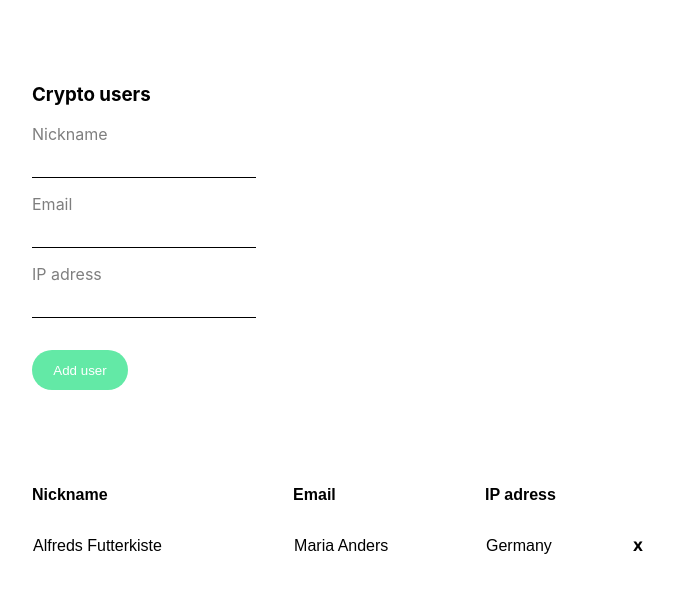
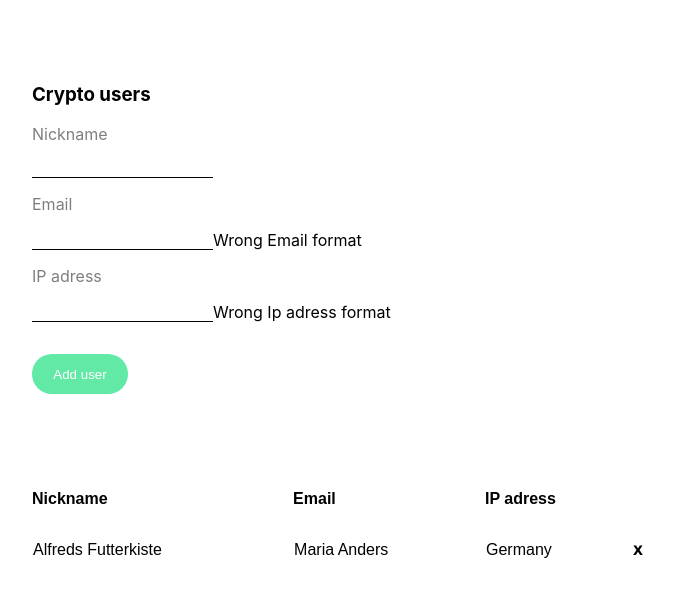
Before and after one commit to RadekGluchowski/Login, a React (Create React App) app: page / in a window 1280 px wide. Shown: the top 596 px of the page, without its empty margins (288-961 px from the left). Built offline with nearby package versions, Linux system fonts and the light colour scheme.

Commit message:
html structure, form validation

```diff
--- a/src/components/auth/AuthSignUp.js
+++ b/src/components/auth/AuthSignUp.js
@@ -1,5 +1,6 @@
 import React, { Component } from 'react'
 import './AuthSignUp.scss'
+import FormErrors from './FormErrors'
 
 export default class AuthSignUp extends Component {
     constructor(props) {
@@ -9,51 +10,124 @@ export default class AuthSignUp extends Component {
             nickname: "",
             email: "",
             ip: "",
+            formErrors: { nickname: "", email: '', ip: "" },
+            validNickname: false,
+            validEmail: false,
+            validIp: false,
         }
-
     }
 
     onChangeHandler = (e) => {
+        const id = e.target.id
+        const value = e.target.value
+        this.setState({ [id]: value },
+            () => { this.validateField(id, value) });
+    }
+
+    validateField(fieldName, value) {
+        let fieldValidationErrors = this.state.formErrors;
+        let validNickname = this.state.validNickname;
+        let validEmail = this.state.validEmail;
+        let validIp = this.state.validIp;
+
+        switch (fieldName) {
+            case 'nickname':
+                validNickname = value.match(/[A-Z][a-zA-Z][^#&<>\"~;$^%{}?]{1,20}$/);
+                fieldValidationErrors.nickname = validNickname ? '' : ' is invalid';
+                break;
+            case 'email':
+                validEmail = value.match(/^([\w.%+-]+)@([\w-]+\.)+([\w]{2,})$/i);
+                fieldValidationErrors.email = validEmail ? '' : 'is invalid';
+                break;
+            case 'ip':
+                validIp = value.match(/^(?:(?:25[0-5]|2[0-4][0-9]|[01]?[0-9][0-9]?)\.){3}(?:25[0-5]|2[0-4][0-9]|[01]?[0-9][0-9]?)$/)
+                fieldValidationErrors.ip = validIp ? '' : 'is invalid';
+                break;
+            default:
+                break;
+        }
         this.setState({
-            [e.target.id]: e.target.value
-        })
-        console.log(this.state.nickname)
+            formErrors: fieldValidationErrors,
+            validEmail: validEmail,
+            validNickname: validNickname,
+            validIp: validIp,
+        }, this.validateForm)
+    }
+
+
+
+    validateForm() {
+        this.setState({ formValid: this.state.validEmail && this.state.validNickname && this.state.validIp })
     }
 
     render() {
 
 
+        /*
+                // eslint-disable-next-line no-lone-blocks
+                {Object.keys(this.state.formErrors).map((fieldName, i) => {
+                    if (this.state.formErrors[fieldName].length > 0) {
+                    console.log(fieldName)
+                        if (fieldName === "nickname") {
+                            this.setState({
+                                errorNickname: true
+                            })
+                            } else if (fieldName === "email") {
+                                this.setState({
+                                    errorEmail: true
+                                })
+                        } else {
+                            this.setState({
+                                errorIp: true
+                            })
+                         }
+
+                    } else { return '';}
+                })};
+         */
+
         return (
             <div className='signup-container'>
+                <div className='login-form' >
                     <h3> Crypto users</h3>
                     <div className='inputs-container'>
                         <form>
-                        <div className='input'>
+                            <div className='input-container'>
                                 <span> Nickname </span>
+                                <div className="input">
                                     <input
                                         id="nickname"
-                                onChange={this.onChangeHandler}
+                                        onChange={(e) => this.onChangeHandler(e)}
                                     />
+                                    <p> {this.state.validNickname} </p>
+                                </div>
                             </div>
 
-                        <div className='input'>
+                            <div className='input-container'>
                                 <span> Email </span>
+                                <div className="input">
                                     <input
                                         id="email"
-                                onChange={this.onChangeHandler}
+                                        onChange={(e) => this.onChangeHandler(e)}
                                     />
+                                    <p> Wrong Email format </p>
+                                </div>
                             </div>
 
-                        <div className='input'>
+                            <div className='input-container'>
                                 <span> IP adress </span>
+                                <div className="input">
                                     <input
                                         id="ip"
-                                onChange={this.onChangeHandler}
+                                        onChange={(e) => this.onChangeHandler(e)}
                                     />
+                                    <p> Wrong Ip adress format </p>
+                                </div>
                             </div>
                         </form>
                     </div>
-                <div className='btn-add'>  <button> Add user </button> </div>
+                    <div className='btn-add'>  <button type="submit" disabled={!this.state.formValid} > Add user </button> </div>
+                </div>
             </div>
         )
     }
--- a/src/components/auth/AuthSignUp.scss
+++ b/src/components/auth/AuthSignUp.scss
@@ -1,16 +1,29 @@
 .signup-container{
     display: flex;
+    flex-flow: row;
+
+    .login-form{
+        display: flex;
         flex-flow: column;
+        width: 100%;
 
          .inputs-container{
              display: flex;
              flex-flow: column nowrap;
 
 
+             .input-container{
+                 display: flex;
+                 flex-flow: column nowrap;
+
+                 span{
+                    opacity: 0.5
+                }
+
                  .input{
                     display: flex;
-            flex-flow: column nowrap;
-            width: 35%;
+                    flex-flow: row;
+                    width: 100%;
 
                  input{
                      border: none;
@@ -20,9 +33,6 @@
                  input:focus {
                      outline: none;
                  }
-
-            span{
-                opacity: 0.5
                 }
              }
          }
@@ -48,3 +58,4 @@
              }
         }
     }
+}
--- /dev/null
+++ b/src/components/auth/FormErrors.js
@@ -0,0 +1,11 @@
+import React from 'react'
+import './FormErrors.scss'
+
+export default function FormErrors(props) {
+    return (
+        <div className="error-form" >
+
+
+        </div>
+    )
+}
--- /dev/null
+++ b/src/components/auth/FormErrors.scss
@@ -0,0 +1,3 @@
+.error-form{
+
+}
```
Lines whose indentation alone changed are shown as unchanged.
